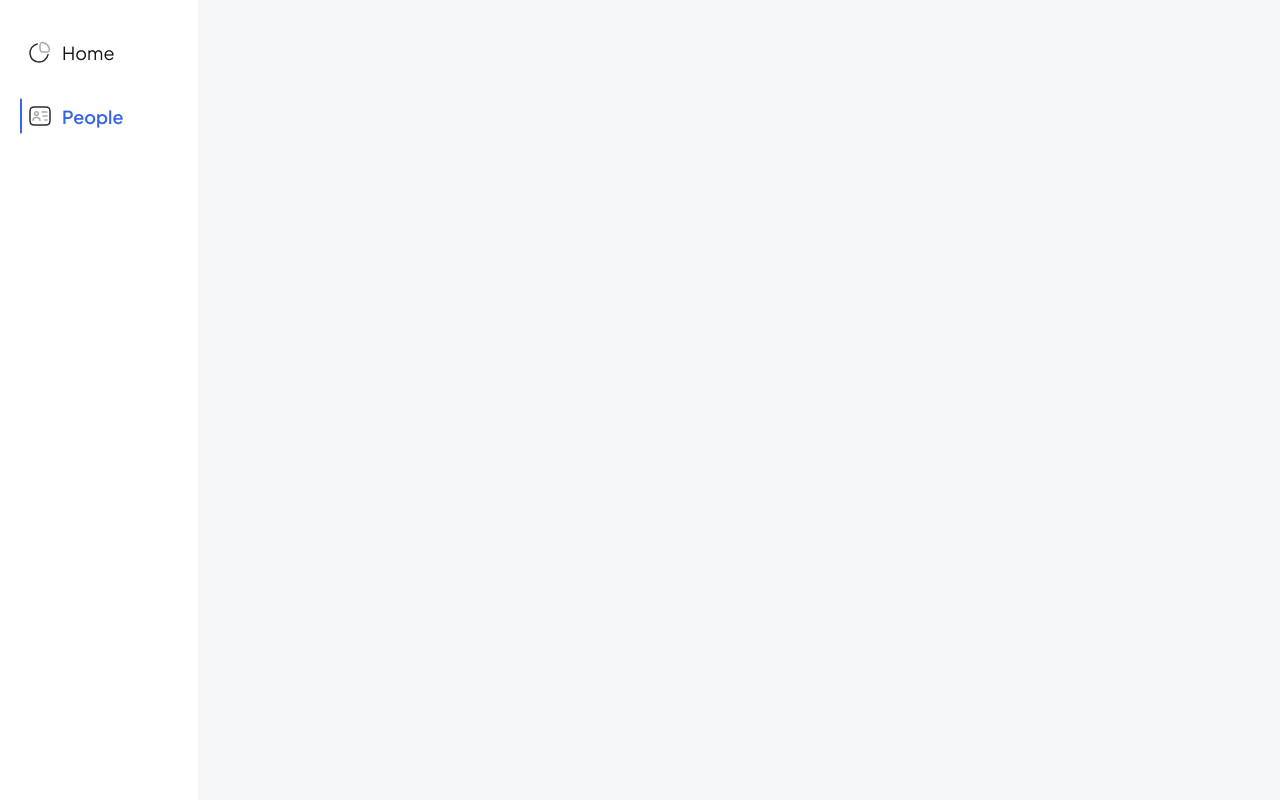
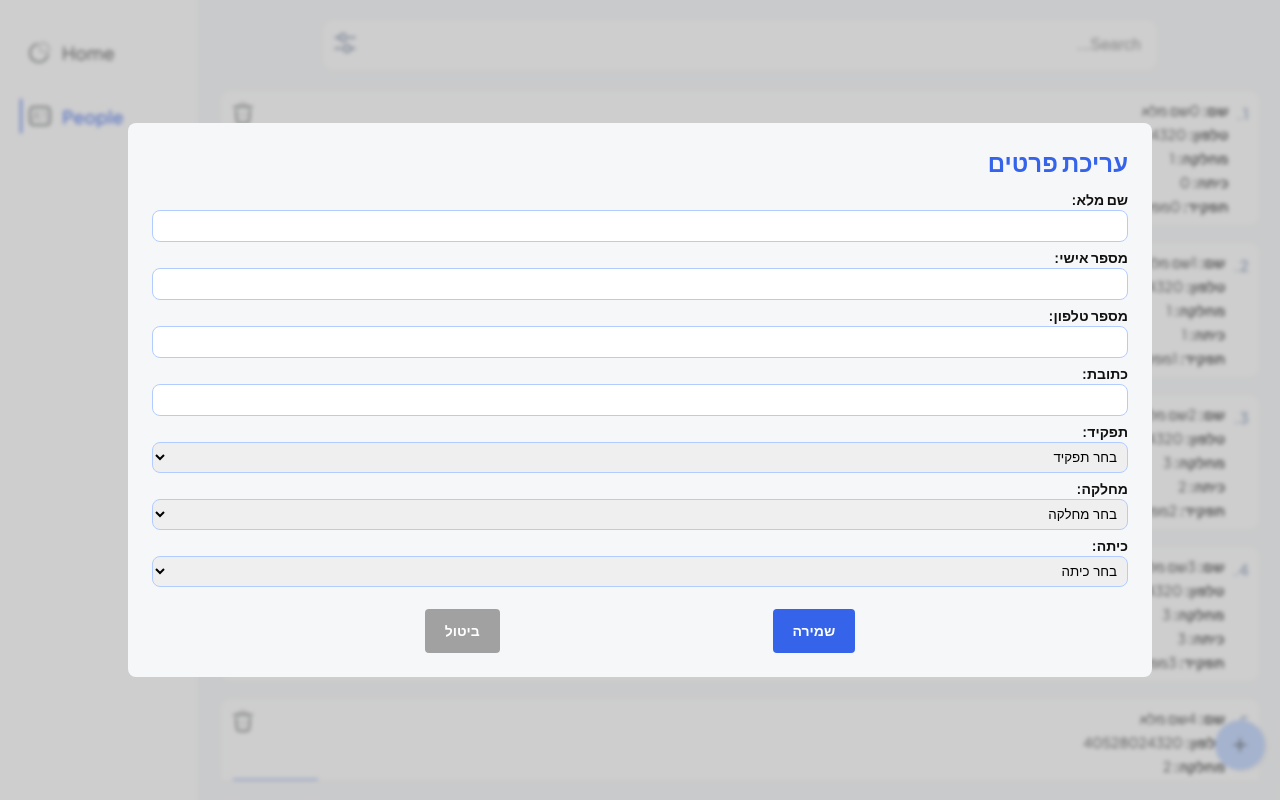
Before and after one commit to yarinmatmoni/Personnel-management, a React (Vite) app: page /#/people/create/1 in a window 1280 px wide. Before the commit this address had no page. Built offline with nearby package versions, Linux system fonts and the light colour scheme.

Commit message:
refactor edit and create person

```diff
--- a/src/App.tsx
+++ b/src/App.tsx
@@ -11,7 +11,7 @@ export const App = () => {
           <Routes>
             <Route path="/" element={<Dashboard />} />
             <Route path="/people" element={<People />}>
-              <Route path="/people/create" element={<CreatePerson />} />
+              <Route path="/people/create/:id?" element={<CreatePerson />} />
               <Route path="/people/details/:id" element={<PersonDetails />} />
               <Route path="/people/approve" element={<Approve />} />
             </Route>
--- a/src/components/CreatePerson.tsx
+++ b/src/components/CreatePerson.tsx
@@ -1,13 +1,23 @@
 import { Modal } from "./index";
-import { ChangeEvent, useState } from "react";
-import { useNavigate, useOutletContext } from "react-router-dom";
+import { ChangeEvent, useEffect, useState } from "react";
+import { useNavigate, useOutletContext ,useParams } from "react-router-dom";
 import { peopleService } from "../services/people.service";
 import { PersonType } from "../types/types";
 
 export const CreatePerson = () => {
   const navigate = useNavigate();
   const { addPerson }: { addPerson: (person: PersonType) => void } = useOutletContext();
-  const [editForm, setEditForm] = useState(peopleService.getDefaultForm());
+  const {id} = useParams();
+  const [editForm, setEditForm] = useState<PersonType>(peopleService.getDefaultForm());
+
+  useEffect(() => {
+    if(id) getPerson(id);
+  } ,[]);
+
+  const getPerson = async (personId: string) => {
+    const person = await peopleService.getPerson(personId);
+    if(person) setEditForm(person);
+  }
 
   const handleOnChange = (
     event: ChangeEvent<HTMLInputElement | HTMLSelectElement>
@@ -18,51 +28,29 @@ export const CreatePerson = () => {
 
   const handleOnSubmit = () => {
     addPerson(editForm);
-    navigate(-1);
+    navigate('/people');
   }
 
   return (
     <Modal>
+      <div className="crate-person-container">
+        <div className="title">{id ? 'עריכת פרטים' : 'הוספת אדם חדש'}</div>
         <form className="create-person">
-        <div className="form-item">
-          <label htmlFor="fullName">מספר אישי:</label>
+          {peopleService.getInputs().map((input) => (
+            <div key={input.name} className="form-item" >
+              <label htmlFor={input.name}>{peopleService.getKeyLabel(input.name)}:</label>
               <input
-            type="text"
-            name="personalNumber"
-            id="personalNumber"
+                type={input.type}
+                name={input.name}
+                id={input.name}
                 onChange={handleOnChange}
+                value={editForm[input.name as keyof PersonType]}
               />
             </div>
-        <div className="form-item">
-          <label htmlFor="fullName">שם מלא:</label>
-          <input
-            type="text"
-            name="fullName"
-            id="fullName"
-            onChange={handleOnChange}
-          />
-        </div>
-        <div className="form-item">
-          <label htmlFor="phoneNumber">טלפון:</label>
-          <input
-            type="tel"
-            name="phoneNumber"
-            id="phoneNumber"
-            onChange={handleOnChange}
-          />
-        </div>
-        <div className="form-item">
-          <label htmlFor="address">כתובת:</label>
-          <input
-            type="text"
-            name="address"
-            id="address"
-            onChange={handleOnChange}
-          />
-        </div>
-        {peopleService.getCreatePersonOptions().map((select) => (
+          ))}
+          {peopleService.getSelects().map((select) => (
             <div key={select.name} className="form-item">
-            <label htmlFor={select.name}>{`${select.label}:`}</label>
+              <label htmlFor={select.name}>{peopleService.getKeyLabel(select.name)}:</label>
               <select
                 name={select.name}
                 id={select.name}
@@ -70,7 +58,7 @@ export const CreatePerson = () => {
                 onChange={handleOnChange}
               >
                 <option disabled value="">
-                {select.unselectedOption}
+                  {editForm[select.name as keyof PersonType] ? editForm[select.name as keyof PersonType] :select.unselectedOption}
                 </option>
                 {select.options.map((option, index) => (
                   <option key={index} value={option}>
@@ -85,9 +73,10 @@ export const CreatePerson = () => {
           <button className="save-btn" onClick={() => handleOnSubmit()}>
             שמירה
           </button>
-        <button className="cancel-btn" onClick={() => navigate(-1)}>
+          <button className="cancel-btn" onClick={() => navigate('/people')}>
             ביטול
           </button>
+        </div>
       </div>
     </Modal>
   );
--- a/src/components/PersonDetails.tsx
+++ b/src/components/PersonDetails.tsx
@@ -37,7 +37,7 @@ export const PersonDetails = () => {
                 ))}
            </div>
             <div className="options">
-                <button className="edit-btn">עריכה</button>
+                <button className="edit-btn" onClick={() => navigate(`/people/create/${person._id}`)}>עריכה</button>
                 <button className="cancel-btn" onClick={() => navigate(-1)}>חזרה</button>
             </div>
         </div>
--- a/src/services/people.service.ts
+++ b/src/services/people.service.ts
@@ -1,6 +1,6 @@
 import { utilService } from "./util.service";
 import { storageService } from "./storage-service.service";
-import { PersonType, CreatePersonOptionsType } from "../types/types";
+import { PersonType } from "../types/types";
 
 const STORAGE_KEY = "people";
 
@@ -9,31 +9,46 @@ const getPeople = async () => {
   return people;
 };
 
-const getCreatePersonOptions: () => CreatePersonOptionsType[] = () => {
+const getInputs = () => {
+  return [
+    {
+      name: 'fullName',
+      type: 'text'
+    },{
+      name: 'personalNumber',
+      type: 'text'
+    },{
+      name: 'phoneNumber',
+      type: 'tel'
+    },{
+      name: 'address',
+      type: 'text'
+    }
+  ];
+}
+
+const getSelects = () => {
   return [
     {
       name: "role",
-      label: "תפקיד",
       unselectedOption: "בחר תפקיד",
       options: ['מ"פ', 'סמ"פ', 'מ"מ', "סמל", 'מ"כ' , 'לוחם'],
     },
     {
       name: "division",
-      label: "מחלקה",
       unselectedOption: "בחר מחלקה",
       options: ["סגל", "מחלקה 1", "מחלקה 2", "מחלקה 3"],
     },
     {
       name: "class",
-      label: "כיתה",
       unselectedOption: "בחר כיתה",
       options: ["כיתה א", "כיתה ב", "כיתה ג"],
     },
   ];
-};
+}
 
 const getDefaultForm = () => {
-  return { fullName: "", phoneNumber: "", address: "" };
+  return { fullName: "", phoneNumber: "", address: "", role: "", division: "", name: ""};
 };
 
 const getKeyLabel = (key: string) => {
@@ -106,7 +121,8 @@ _crateDemoData();
 
 export const peopleService = {
   getPeople,
-  getCreatePersonOptions,
+  getInputs,
+  getSelects,
   getDefaultForm,
   getKeyLabel,
   addNewPerson,
--- a/src/styles/components/_createPerson.scss
+++ b/src/styles/components/_createPerson.scss
@@ -1,23 +1,48 @@
-.create-person {
+.crate-person-container{
   display: grid;
   gap: 12px;
+
+  .title{
+    @include title-style('primary-title');
+  }
+
+  .create-person {
     overflow: auto;
-  max-height: 70vh;
+    max-height: 60vh;
+    display: grid;
+    gap: 6px;
 
       .form-item {
         display: grid;
-      gap: 6px;
+        gap: 2px;
 
         label {
-        font-size: 16px;
+          font-size: 14px;
+          font-weight: 700;
         }
 
         input,
         select {
-        padding: 10px;
+          padding: 6px;
           border-radius: 8px;
           border: 1px solid $light-blue-color;
           width: 100%;
         }
       }
     }
+
+    .options{
+      margin-top: 10px;
+      display: flex;
+      align-items: center;
+      justify-content: space-evenly;
+
+      .save-btn{
+        @include btn-style($primary-color);
+      }
+
+      .cancel-btn{
+        @include btn-style($gray-btn-color);
+      }
+  }
+}
--- a/src/styles/components/_personDetails.scss
+++ b/src/styles/components/_personDetails.scss
@@ -20,6 +20,14 @@
                 font-size: 14px;
                 font-weight: 700;
             }
+
+            input,
+            select {
+              padding: 6px;
+              border-radius: 8px;
+              border: 1px solid $light-blue-color;
+              width: 100%;
+            }
         }
     }
 
```
Also changed, not shown: src/types/types.ts (+0 -7 lines). Lines whose indentation alone changed are shown as unchanged.
